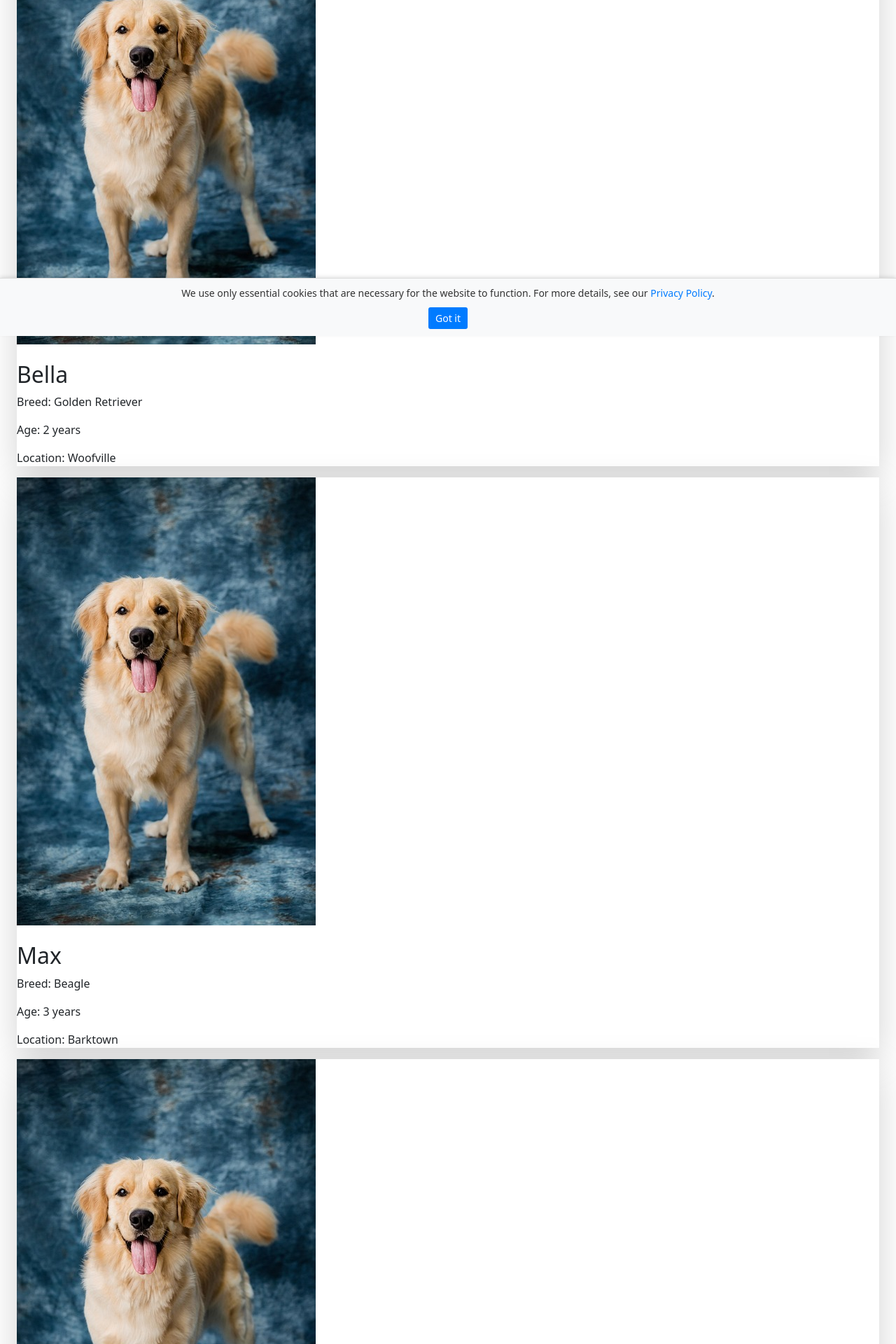
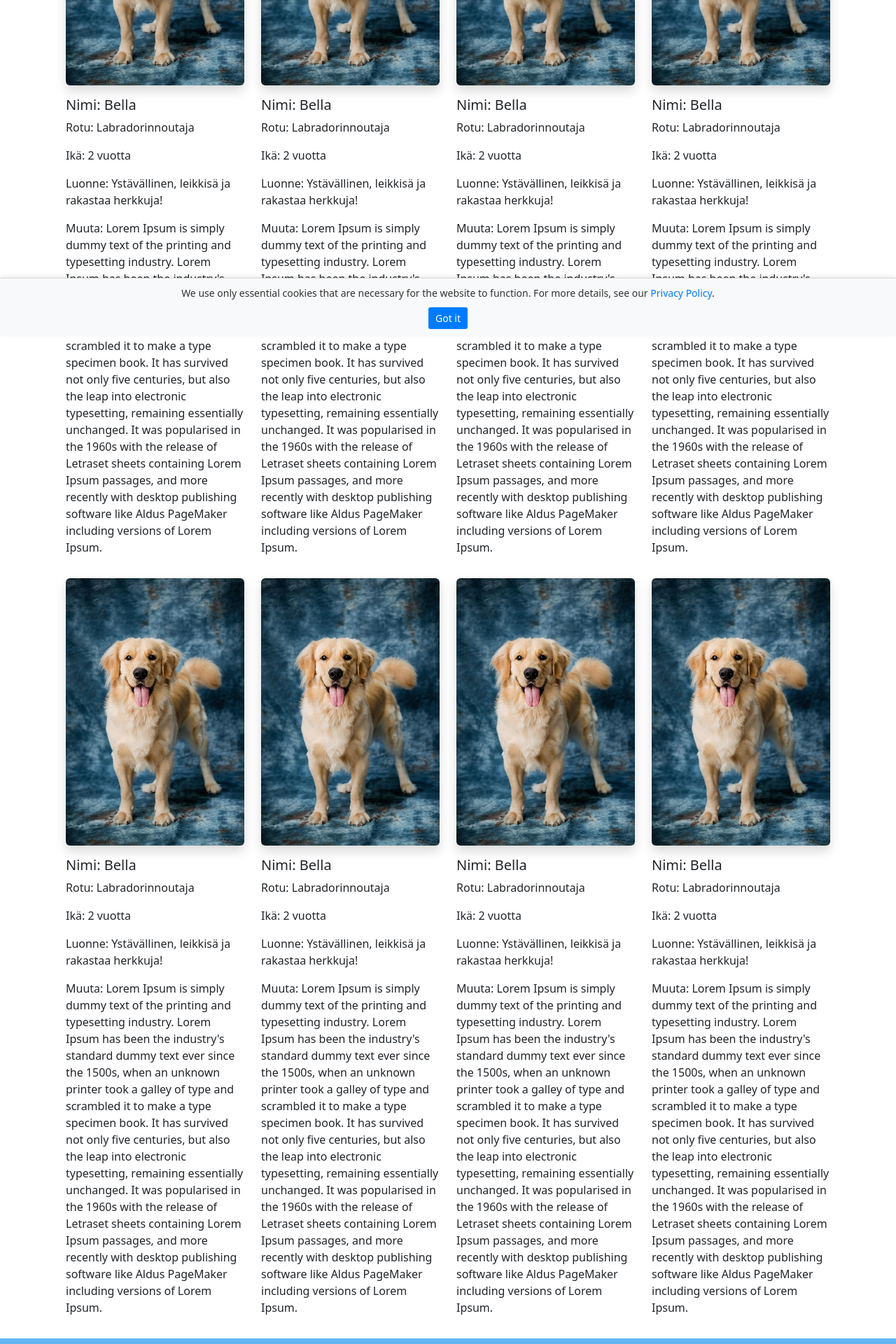
Before and after one commit to kristakorento/animal-rescue-adoption-website, a React (Vite) app: page /dog-profiles in a window 1280 px wide. Shown: the part 320-2240 px from the top of the page at 70% size. Built offline with nearby package versions, Linux system fonts and the light colour scheme.

Commit message:
DogProfiles sivun layout koodi tehty.

```diff
--- a/package.json
+++ b/package.json
@@ -10,7 +10,7 @@
     "preview": "vite preview"
   },
   "dependencies": {
-    "bootstrap": "^5.3.3",
+    "bootstrap": "^5.3.5",
     "bootstrap-icons": "^1.11.3",
     "mdb-ui-kit": "^8.2.0",
     "react": "^19.0.0",
--- a/src/Nettisivujen_Koodit/DogProfiles.jsx
+++ b/src/Nettisivujen_Koodit/DogProfiles.jsx
@@ -1,80 +1,101 @@
-import React from "react";
-import testi1 from "../assets/images/testi1.jpg";
+import React from 'react';
+import { Container, Row, Col } from 'react-bootstrap';
+import testi1 from '../assets/images/testi1.jpg'
 
 function DogProfiles() {
   return (
-    <div className="min-h-screen bg-white">
-
-      {/* Header */}
-      <div className="text-center py-10">
-        <h1 className="text-4xl font-bold">Dogs</h1>
-        <p className="mt-4 text-gray-500 max-w-xl mx-auto">
-          Find your new best friend from our adorable pups waiting for a forever home.
-        </p>
-      </div>
-
-      {/* White Box Container for Dog Cards */}
-      <div className="bg-white px-4 py-8">
-        {/* Grid Layout with 3 cards per row */}
-        <div className="grid grid-cols-1 sm:grid-cols-2 md:grid-cols-3 gap-6">
-
-          {/* Dog Card 1 */}
-          <div className="bg-white rounded-2xl shadow-lg p-6 flex flex-col items-center transition hover:scale-105 duration-300">
-            <img src={testi1} alt="Dog 1" className="w-full h-48 rounded-xl mb-4 object-cover" />
-            <h2 className="text-2xl font-semibold text-gray-800">Bella</h2>
-            <p className="text-gray-600">Breed: Golden Retriever</p>
-            <p className="text-gray-600">Age: 2 years</p>
-            <p className="text-gray-600">Location: Woofville</p>
-          </div>
-
-          {/* Dog Card 2 */}
-          <div className="bg-white rounded-2xl shadow-lg p-6 flex flex-col items-center transition hover:scale-105 duration-300">
-            <img src={testi1} alt="Dog 2" className="w-full h-48 rounded-xl mb-4 object-cover" />
-            <h2 className="text-2xl font-semibold text-gray-800">Max</h2>
-            <p className="text-gray-600">Breed: Beagle</p>
-            <p className="text-gray-600">Age: 3 years</p>
-            <p className="text-gray-600">Location: Barktown</p>
-          </div>
-
-          {/* Dog Card 3 */}
-          <div className="bg-white rounded-2xl shadow-lg p-6 flex flex-col items-center transition hover:scale-105 duration-300">
-            <img src={testi1} alt="Dog 3" className="w-full h-48 rounded-xl mb-4 object-cover" />
-            <h2 className="text-2xl font-semibold text-gray-800">Luna</h2>
-            <p className="text-gray-600">Breed: Husky</p>
-            <p className="text-gray-600">Age: 1 year</p>
-            <p className="text-gray-600">Location: Snuggle City</p>
-          </div>
-
-          {/* Dog Card 4 */}
-          <div className="bg-white rounded-2xl shadow-lg p-6 flex flex-col items-center transition hover:scale-105 duration-300">
-            <img src={testi1} alt="Dog 4" className="w-full h-48 rounded-xl mb-4 object-cover" />
-            <h2 className="text-2xl font-semibold text-gray-800">Charlie</h2>
-            <p className="text-gray-600">Breed: Poodle</p>
-            <p className="text-gray-600">Age: 4 years</p>
-            <p className="text-gray-600">Location: Pawradise</p>
-          </div>
-
-          {/* Dog Card 5 */}
-          <div className="bg-white rounded-2xl shadow-lg p-6 flex flex-col items-center transition hover:scale-105 duration-300">
-            <img src={testi1} alt="Dog 5" className="w-full h-48 rounded-xl mb-4 object-cover" />
-            <h2 className="text-2xl font-semibold text-gray-800">Daisy</h2>
-            <p className="text-gray-600">Breed: Labrador</p>
-            <p className="text-gray-600">Age: 2.5 years</p>
-            <p className="text-gray-600">Location: Tailtown</p>
-          </div>
-
-          {/* Dog Card 6 */}
-          <div className="bg-white rounded-2xl shadow-lg p-6 flex flex-col items-center transition hover:scale-105 duration-300">
-            <img src={testi1} alt="Dog 6" className="w-full h-48 rounded-xl mb-4 object-cover" />
-            <h2 className="text-2xl font-semibold text-gray-800">Rocky</h2>
-            <p className="text-gray-600">Breed: Border Collie</p>
-            <p className="text-gray-600">Age: 5 years</p>
-            <p className="text-gray-600">Location: Floofy Hills</p>
-          </div>
-
-        </div>
-      </div>
-    </div>
+    <Container className="gx-5 gy-5">
+      <Row>
+        <Col xs={12} sm={6} md={4} lg={3} className="mb-3">
+          <img src={testi1} alt="Kuva 1" style={{ width: '300px', height: 'auto' }}  className="img-fluid rounded shadow" />
+          <h5 className="mt-3">Nimi: Bella</h5>
+          <p>Rotu: Labradorinnoutaja</p>
+          <p>Ikä: 2 vuotta</p>
+          <p>Luonne: Ystävällinen, leikkisä ja rakastaa herkkuja! </p>
+          <p>Muuta: Lorem Ipsum is simply dummy text of the printing and typesetting industry. Lorem Ipsum has been the industry's standard dummy text ever since the 1500s,
+            when an unknown printer took a galley of type and scrambled it to make a type specimen book. It has survived not only five centuries,
+            but also the leap into electronic typesetting, remaining essentially unchanged. It was popularised in the 1960s with the release of Letraset sheets containing Lorem Ipsum passages,
+            and more recently with desktop publishing software like Aldus PageMaker including versions of Lorem Ipsum.</p>
+        </Col>
+        <Col xs={12} sm={6} md={4} lg={3} className="mb-3">
+          <img src={testi1} alt="Kuva 2" style={{ width: '300px', height: 'auto' }}  className="img-fluid rounded shadow" />
+          <h5 className="mt-3">Nimi: Bella</h5>
+          <p>Rotu: Labradorinnoutaja</p>
+          <p>Ikä: 2 vuotta</p>
+          <p>Luonne: Ystävällinen, leikkisä ja rakastaa herkkuja! </p>
+          <p>Muuta: Lorem Ipsum is simply dummy text of the printing and typesetting industry. Lorem Ipsum has been the industry's standard dummy text ever since the 1500s,
+            when an unknown printer took a galley of type and scrambled it to make a type specimen book. It has survived not only five centuries,
+            but also the leap into electronic typesetting, remaining essentially unchanged. It was popularised in the 1960s with the release of Letraset sheets containing Lorem Ipsum passages,
+            and more recently with desktop publishing software like Aldus PageMaker including versions of Lorem Ipsum.</p>
+        </Col>
+        <Col xs={12} sm={6} md={4} lg={3} className="mb-3">
+          <img src={testi1} alt="Kuva 3" style={{ width: '300px', height: 'auto' }}  className="img-fluid rounded shadow" />
+          <h5 className="mt-3">Nimi: Bella</h5>
+          <p>Rotu: Labradorinnoutaja</p>
+          <p>Ikä: 2 vuotta</p>
+          <p>Luonne: Ystävällinen, leikkisä ja rakastaa herkkuja! </p>
+          <p>Muuta: Lorem Ipsum is simply dummy text of the printing and typesetting industry. Lorem Ipsum has been the industry's standard dummy text ever since the 1500s,
+            when an unknown printer took a galley of type and scrambled it to make a type specimen book. It has survived not only five centuries,
+            but also the leap into electronic typesetting, remaining essentially unchanged. It was popularised in the 1960s with the release of Letraset sheets containing Lorem Ipsum passages,
+            and more recently with desktop publishing software like Aldus PageMaker including versions of Lorem Ipsum.</p>
+        </Col>
+        <Col xs={12} sm={6} md={4} lg={3} className="mb-3">
+          <img src={testi1} alt="Kuva 3" style={{ width: '300px', height: 'auto' }}  className="img-fluid rounded shadow" />
+          <h5 className="mt-3">Nimi: Bella</h5>
+          <p>Rotu: Labradorinnoutaja</p>
+          <p>Ikä: 2 vuotta</p>
+          <p>Luonne: Ystävällinen, leikkisä ja rakastaa herkkuja! </p>
+          <p>Muuta: Lorem Ipsum is simply dummy text of the printing and typesetting industry. Lorem Ipsum has been the industry's standard dummy text ever since the 1500s,
+            when an unknown printer took a galley of type and scrambled it to make a type specimen book. It has survived not only five centuries,
+            but also the leap into electronic typesetting, remaining essentially unchanged. It was popularised in the 1960s with the release of Letraset sheets containing Lorem Ipsum passages,
+            and more recently with desktop publishing software like Aldus PageMaker including versions of Lorem Ipsum.</p>
+        </Col>
+        <Col xs={12} sm={6} md={4} lg={3} className="mb-3">
+          <img src={testi1} alt="Kuva 3" style={{ width: '300px', height: 'auto' }}  className="img-fluid rounded shadow" />
+          <h5 className="mt-3">Nimi: Bella</h5>
+          <p>Rotu: Labradorinnoutaja</p>
+          <p>Ikä: 2 vuotta</p>
+          <p>Luonne: Ystävällinen, leikkisä ja rakastaa herkkuja! </p>
+          <p>Muuta: Lorem Ipsum is simply dummy text of the printing and typesetting industry. Lorem Ipsum has been the industry's standard dummy text ever since the 1500s,
+            when an unknown printer took a galley of type and scrambled it to make a type specimen book. It has survived not only five centuries,
+            but also the leap into electronic typesetting, remaining essentially unchanged. It was popularised in the 1960s with the release of Letraset sheets containing Lorem Ipsum passages,
+            and more recently with desktop publishing software like Aldus PageMaker including versions of Lorem Ipsum.</p>
+        </Col>
+        <Col xs={12} sm={6} md={4} lg={3} className="mb-3">
+          <img src={testi1} alt="Kuva 3" style={{ width: '300px', height: 'auto' }}  className="img-fluid rounded shadow" />
+          <h5 className="mt-3">Nimi: Bella</h5>
+          <p>Rotu: Labradorinnoutaja</p>
+          <p>Ikä: 2 vuotta</p>
+          <p>Luonne: Ystävällinen, leikkisä ja rakastaa herkkuja! </p>
+          <p>Muuta: Lorem Ipsum is simply dummy text of the printing and typesetting industry. Lorem Ipsum has been the industry's standard dummy text ever since the 1500s,
+            when an unknown printer took a galley of type and scrambled it to make a type specimen book. It has survived not only five centuries,
+            but also the leap into electronic typesetting, remaining essentially unchanged. It was popularised in the 1960s with the release of Letraset sheets containing Lorem Ipsum passages,
+            and more recently with desktop publishing software like Aldus PageMaker including versions of Lorem Ipsum.</p>
+        </Col>
+        <Col xs={12} sm={6} md={4} lg={3} className="mb-3">
+          <img src={testi1} alt="Kuva 3" style={{ width: '300px', height: 'auto' }}  className="img-fluid rounded shadow" />
+          <h5 className="mt-3">Nimi: Bella</h5>
+          <p>Rotu: Labradorinnoutaja</p>
+          <p>Ikä: 2 vuotta</p>
+          <p>Luonne: Ystävällinen, leikkisä ja rakastaa herkkuja! </p>
+          <p>Muuta: Lorem Ipsum is simply dummy text of the printing and typesetting industry. Lorem Ipsum has been the industry's standard dummy text ever since the 1500s,
+            when an unknown printer took a galley of type and scrambled it to make a type specimen book. It has survived not only five centuries,
+            but also the leap into electronic typesetting, remaining essentially unchanged. It was popularised in the 1960s with the release of Letraset sheets containing Lorem Ipsum passages,
+            and more recently with desktop publishing software like Aldus PageMaker including versions of Lorem Ipsum.</p>
+        </Col>
+        <Col xs={12} sm={6} md={4} lg={3} className="mb-3">
+          <img src={testi1} alt="Kuva 3" style={{ width: '300px', height: 'auto' }}  className="img-fluid rounded shadow" />
+          <h5 className="mt-3">Nimi: Bella</h5>
+          <p>Rotu: Labradorinnoutaja</p>
+          <p>Ikä: 2 vuotta</p>
+          <p>Luonne: Ystävällinen, leikkisä ja rakastaa herkkuja! </p>
+          <p>Muuta: Lorem Ipsum is simply dummy text of the printing and typesetting industry. Lorem Ipsum has been the industry's standard dummy text ever since the 1500s,
+            when an unknown printer took a galley of type and scrambled it to make a type specimen book. It has survived not only five centuries,
+            but also the leap into electronic typesetting, remaining essentially unchanged. It was popularised in the 1960s with the release of Letraset sheets containing Lorem Ipsum passages,
+            and more recently with desktop publishing software like Aldus PageMaker including versions of Lorem Ipsum.</p>
+        </Col>
+      </Row>
+    </Container>
   );
 }
 
```
Also changed, not shown: 1 other file (tests, documents, lock files or other folders).
